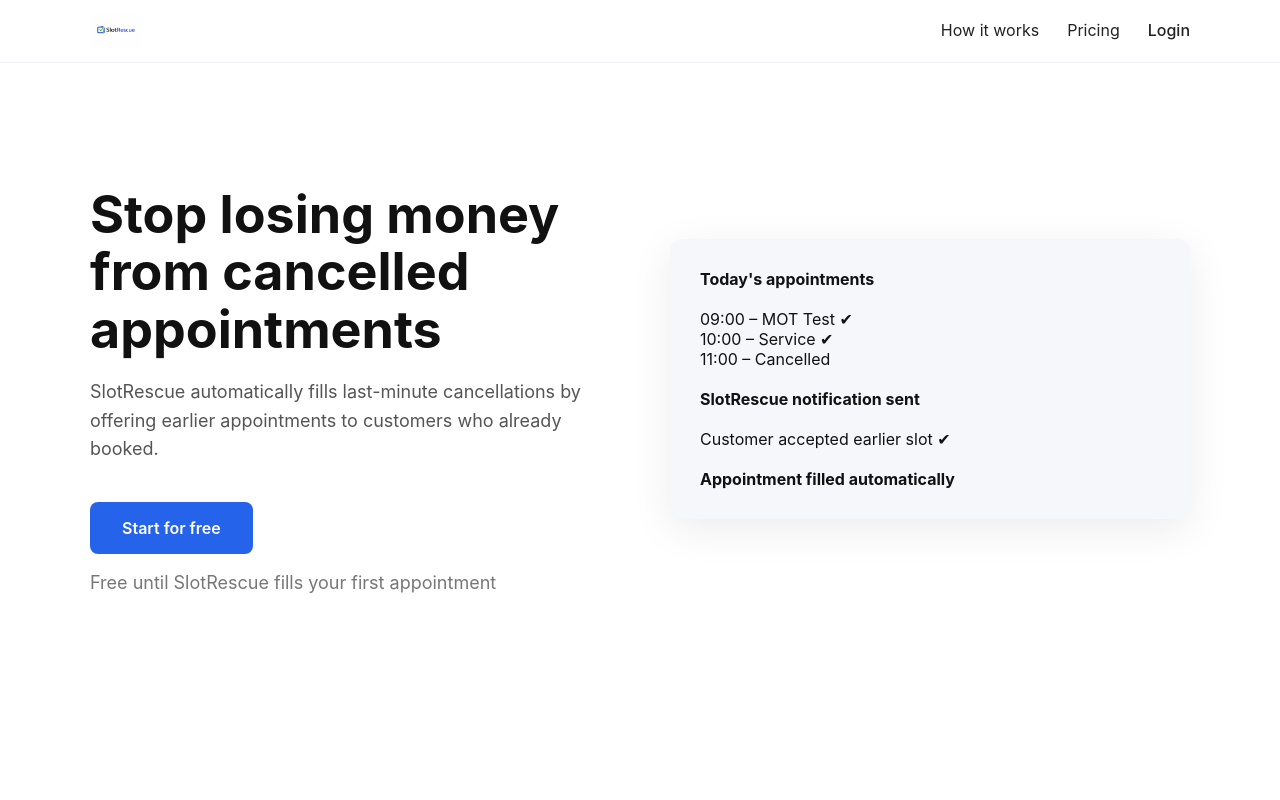
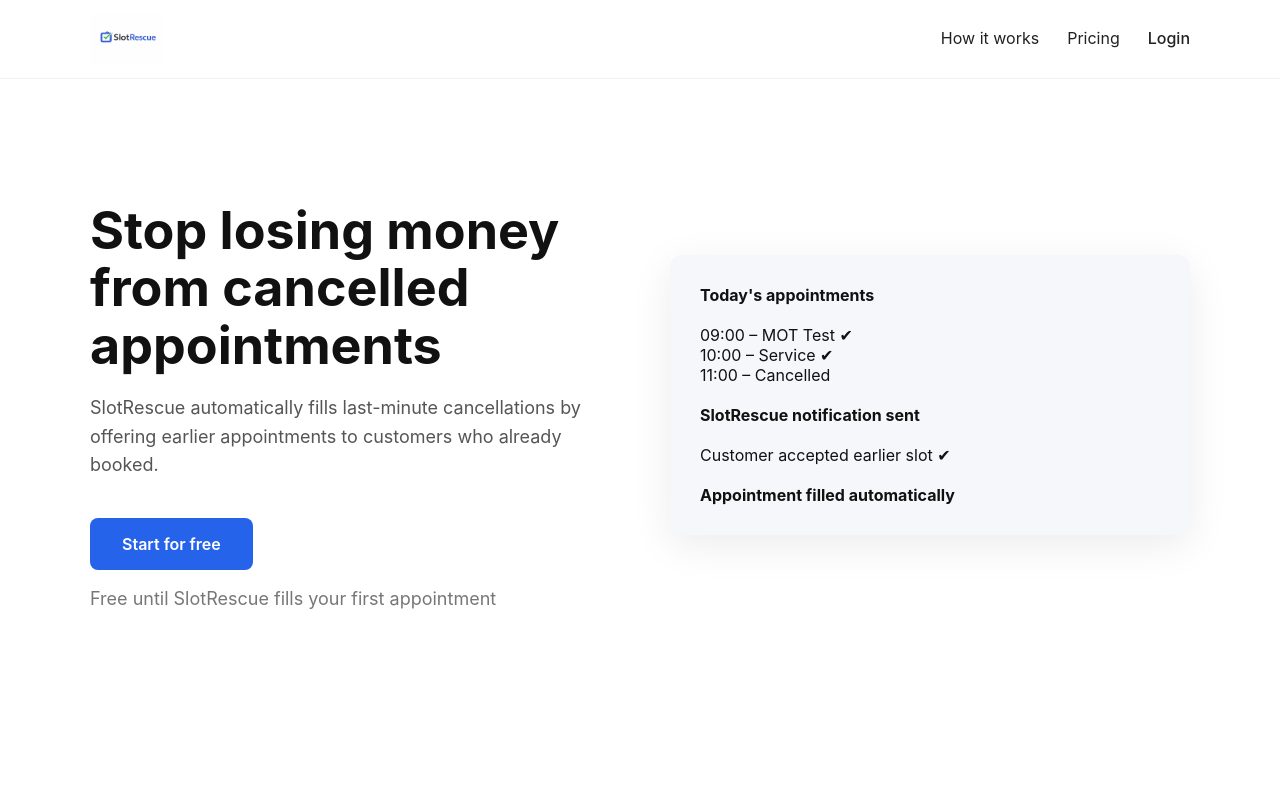
Before and after one commit to Marguez81/slotrescue, a plain HTML site: page index.html in a window 1280 px wide. Shown: the top 800 px of the page. Drawn offline with Linux system fonts and the light colour scheme.

Commit message:
Update index.html

```diff
--- a/index.html
+++ b/index.html
@@ -46,7 +46,7 @@
     }
 
     .logo-img{
-      height:34px;
+      height:50px;
       display:block;
     }
 
```
